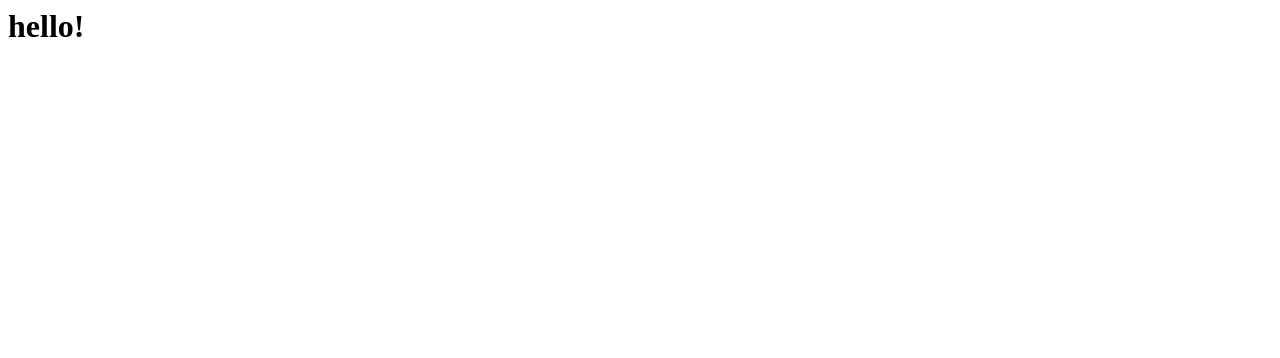
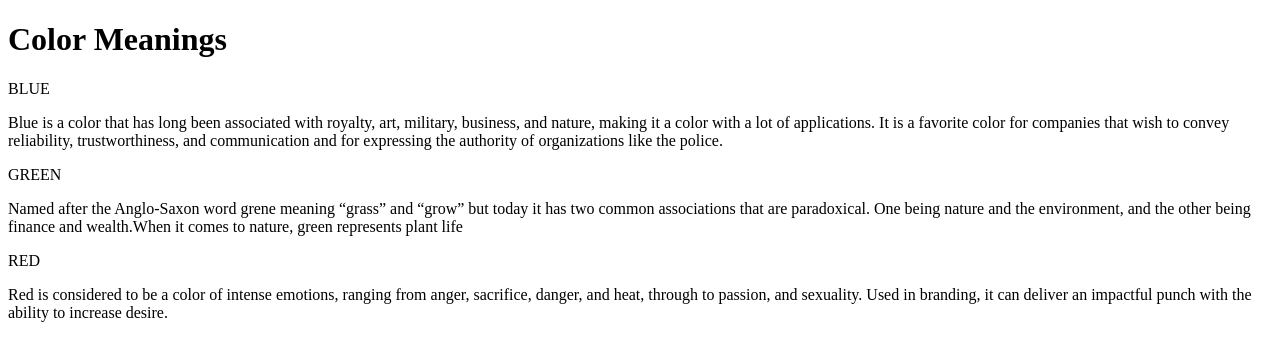
Before and after one commit to JagrutiLokhande24/coursera, a plain HTML site: page module2-solution/index.html in a window 1280 px wide. Drawn offline with Linux system fonts and the light colour scheme.

Commit message:
Update index.html

```diff
--- a/module2-solution/index.html
+++ b/module2-solution/index.html
@@ -1 +1,21 @@
-<h1>hello!</h1>
+<!DOCTYPE html>
+<html>
+<head>
+	<meta charset="utf-8">
+	<meta name="viewport" content="width=device-width,initial-scale=1">
+	<link rel="stylesheet" type="text/css" href="style.css">
+	<title>Assignment</title>
+</head>
+<body>
+	<h1>Color Meanings</h1>
+	<div class="row">
+		<div class="col-lg-4 col-md-6 col-sm-12"><div id="one"><p id="blue">BLUE</p><p id="para1">Blue is a color that has long been associated with royalty, art, military, business, and nature, making it a color with a lot of applications. It is a favorite color for companies that wish to convey reliability, trustworthiness, and communication and for expressing the authority of organizations like the police.</p></div></div>
+
+		<div class="col-lg-4 col-md-6 col-sm-12"><div id="two"><p id="green">GREEN</p> <p id="para2">Named after the Anglo-Saxon word grene meaning “grass” and “grow” but today it has two common associations that are paradoxical. One being nature and the environment, and the other being finance and wealth.When it comes to nature, green represents plant life</p></div></div>
+
+		<div class="col-lg-4 col-md-6 col-sm-12"><div id="three"><p id="red">RED</p><p id="para3">Red is considered to be a color of intense emotions, ranging from anger, sacrifice, danger, and heat, through to passion, and sexuality. Used in branding, it can deliver an impactful punch with the ability to increase desire.</p></div></div>
+
+	</div>
+
+</body>
+</html>
```
